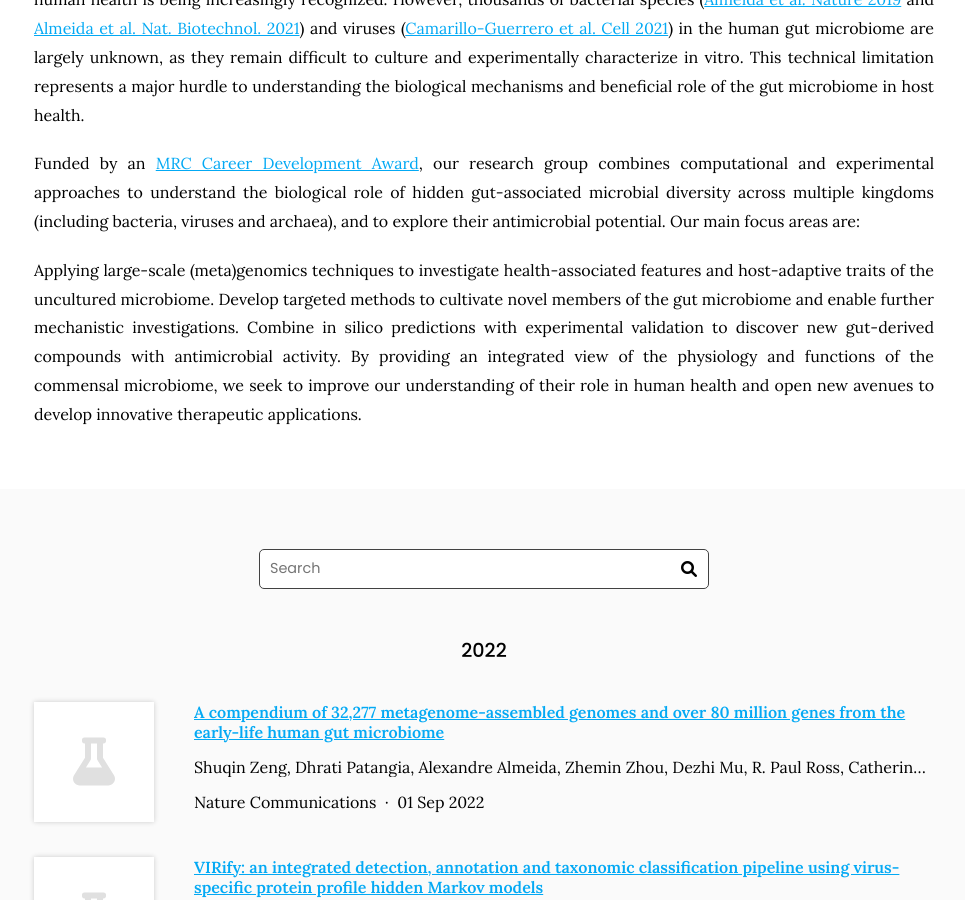
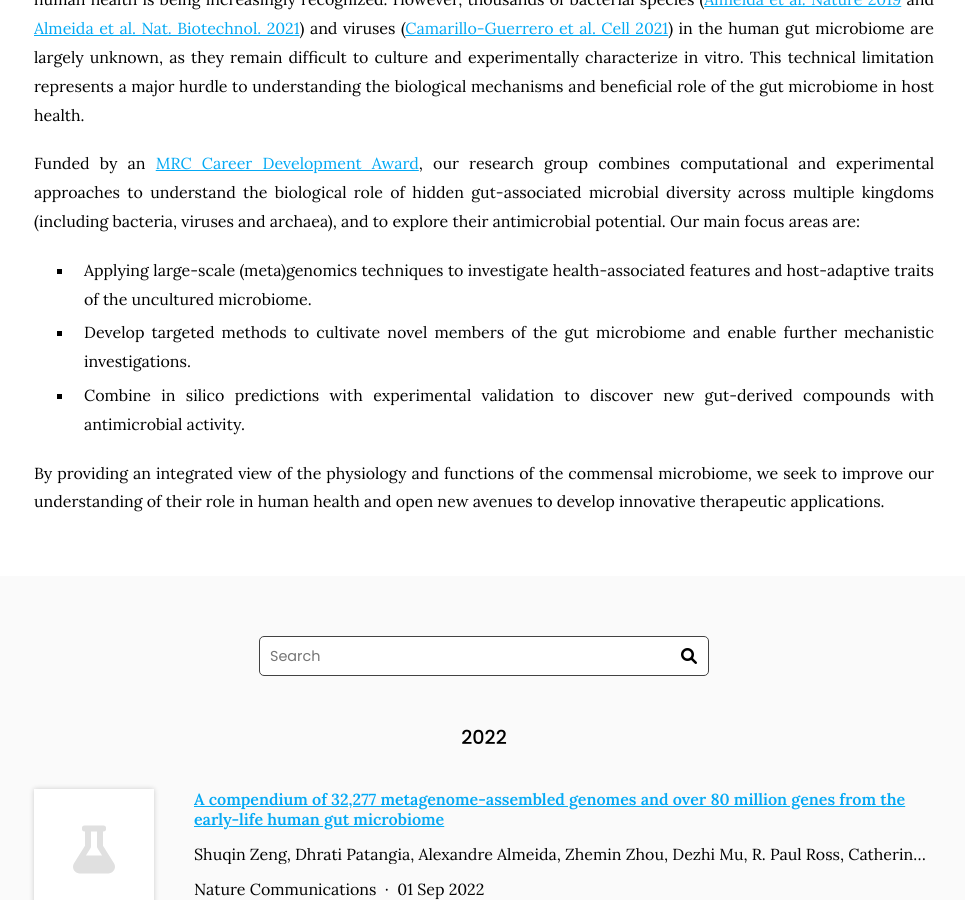
Before and after one commit to microfundiv-lab/microfundiv-lab.github.io, a Jekyll site: the page built from research/index.md, in a window 1280 px wide and 900 px high, scrolled down 329 px. Shown: the whole window, without its empty margins (156-1121 px from the left). Built offline with Jekyll 4.4.1, drawn with Linux system fonts in a browser that asks for light colours.

```diff
--- a/research/index.md
+++ b/research/index.md
@@ -12,9 +12,10 @@ The study of the human gut microbiome has emerged as a new frontier of biomedica
 Funded by an [MRC Career Development Award](https://www.ukri.org/councils/mrc/fellowships/fellowship-opportunities-and-expectations/mrc-funded-fellowships/), our research group combines computational and experimental approaches to understand the biological role of hidden gut-associated microbial diversity across multiple kingdoms (including bacteria, viruses and archaea), and to explore their antimicrobial potential.
 Our main focus areas are:
 
-Applying large-scale (meta)genomics techniques to investigate health-associated features and host-adaptive traits of the uncultured microbiome.
-Develop targeted methods to cultivate novel members of the gut microbiome and enable further mechanistic investigations.
-Combine in silico predictions with experimental validation to discover new gut-derived compounds with antimicrobial activity.
+* Applying large-scale (meta)genomics techniques to investigate health-associated features and host-adaptive traits of the uncultured microbiome.
+* Develop targeted methods to cultivate novel members of the gut microbiome and enable further mechanistic investigations.
+* Combine in silico predictions with experimental validation to discover new gut-derived compounds with antimicrobial activity.
+
 By providing an integrated view of the physiology and functions of the commensal microbiome, we seek to improve our understanding of their role in human health and open new avenues to develop innovative therapeutic applications.
 
 {% include section.html %}
```
